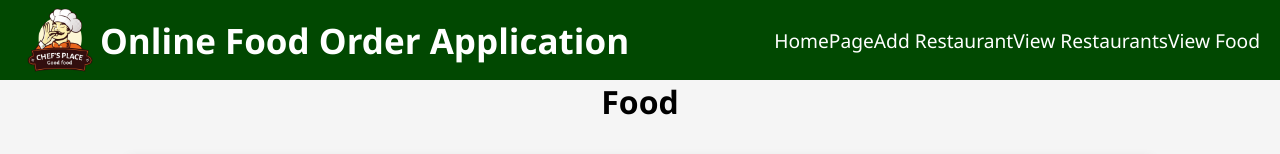
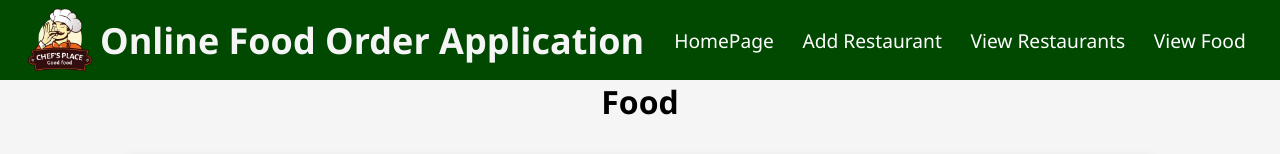
Before and after one commit to uzisharma/OnlineFoodOrderApp-FrontEnd, a React (Vite) app: page /listFood in a window 1280 px wide. Shown: the top 154 px of the page. Built offline with nearby package versions, Linux system fonts and the light colour scheme; no server answers.

Commit message:
Icons added

```diff
--- a/src/components/Input.jsx
+++ b/src/components/Input.jsx
@@ -26,10 +26,10 @@ export default function Input({
   );
 }
 
-export function Button({ type = "submit", label, onClick }) {
+export function Button({ type = "submit", children, onClick }) {
   return (
     <button type={type} onClick={onClick}>
-      {label}
+      {children}
     </button>
   );
 }
--- a/src/components/NavBar.jsx
+++ b/src/components/NavBar.jsx
@@ -7,7 +7,9 @@ export default function NavBar() {
     <nav>
       <div className="left-container">
         <img src={logo} alt="logo" />
-        <h1>Online Food Order Application</h1>
+        <Link className="header-link-element" to={"/"}>
+          <h1>Online Food Order Application</h1>
+        </Link>
       </div>
       <div className="right-container">
         <Link className="link-element" to="/">
--- a/src/components/Table.jsx
+++ b/src/components/Table.jsx
@@ -2,6 +2,8 @@ import { useEffect, useState } from "react";
 import "./style/Table.style.css";
 import PageNavigation from "./PageNavigation";
 import { Button } from "./Input";
+import editIcon from "../assets/editIcon.png";
+import deleteIcon from "../assets/deleteIcon.png";
 
 export default function Table({
   resList,
@@ -65,9 +67,11 @@ export default function Table({
                   return (
                     <td key={colName}>
                       <Button
-                        label={colName}
+                        // label={colName}
                         onClick={() => onClick(row, colName)}
-                      />
+                      >
+                        {colName}
+                      </Button>
                     </td>
                   );
                 }
@@ -75,10 +79,18 @@ export default function Table({
                 return <td key={colName}>{cell ?? "N/A"}</td>;
               })}
               <td key={index}>
-                <Button label={"Edit"} onClick={() => handleNavigate(row)} />
+                <Button type="edit" onClick={() => handleNavigate(row)}>
+                  {<img src={editIcon} alt="Edit" width={30} height={30} />}
+                </Button>
               </td>
               <td key={index + 1}>
-                <Button label={"Delete"} onClick={() => handleDelete(row)} />
+                <Button
+                  type="delete"
+                  label={deleteIcon}
+                  onClick={() => handleDelete(row)}
+                >
+                  {<img src={deleteIcon} alt="delete" width={30} height={30} />}
+                </Button>
               </td>
             </tr>
           ))}
--- a/src/components/UnifiedModal.jsx
+++ b/src/components/UnifiedModal.jsx
@@ -94,7 +94,7 @@ export default function UnifiedModal({
 
         {/* Footer buttons */}
         {mode === "select" && (
-          <Button onClick={() => saveList(selectedIds)} label="Save Changes" />
+          <Button onClick={() => saveList(selectedIds)}>Save Changes</Button>
         )}
         {mode === "status" && <button onClick={handleClose}>OK</button>}
       </div>
--- a/src/components/style/Input.css
+++ b/src/components/style/Input.css
@@ -59,6 +59,28 @@ button[type="reset"] {
   background-color: #6c757d;
 }
 
+button[type="edit"]{
+  background-color: transparent;
+}
+button[type="delete"]{
+  background: transparent;
+}
+
+button[type="edit"]:hover{
+  background: transparent;
+}
+button[type="delete"]:hover{
+  background: transparent;
+}
+
+button img {
+  transition: transform 0.2s ease-in-out;
+}
+
+button img:hover {
+  transform: scale(1.2);
+}
+
 button:hover {
   background-color: #0056b3;
 }
--- a/src/components/style/NavBar.css
+++ b/src/components/style/NavBar.css
@@ -21,10 +21,14 @@ nav > .left-container {
   color: white;
 }
 
+.left-container>.header-link-element{
+  text-decoration: none;
+  color: whitesmoke;
+  font-size: x-large;
+}
+
 nav > .right-container {
-  max-width: 700px;
-  min-width: 450px;
-  /* background-color: red; */
+  width: 600px;
   display: flex;
   justify-content: space-around;
   align-items: center;
@@ -35,4 +39,9 @@ nav > .right-container {
   color: white;
   text-decoration: none;
   font-size: larger;
+  transition: transform 0.2s ease-in-out;
 }
+
+.right-container>.link-element:hover{
+  transform: scale(1.05);
+}
```
Also changed, not shown: src/assets/deleteIcon.png (added), src/assets/editIcon.png (added).
